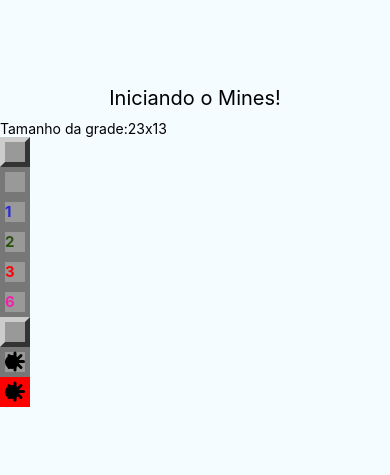
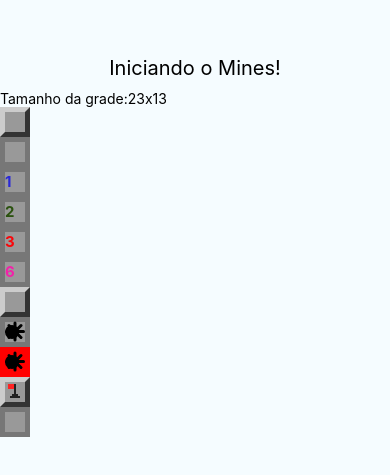
Before and after one commit to Victor110901/Campo-Minado, a React Native app: screen / in a window 390 px wide. Shown: the part 181-656 px from the top of the page. Built offline with nearby package versions, Linux system fonts and the light colour scheme.

Commit message:
Campo-Minado - Criação do componente Flag

```diff
--- a/App.js
+++ b/App.js
@@ -20,6 +20,8 @@
       <Field mined />
       <Field mined opened />
       <Field mined opened exploded/>
+      <Field flagged />
+      <Field flagged opened />
     </View>
   );
 }
--- a/src/components/Field.js
+++ b/src/components/Field.js
@@ -2,14 +2,16 @@
 import { View, StyleSheet, Text } from 'react-native'
 import params from '../params'
 import Mine from './Mine'
+import Flag from './Flag'
 
 export default props => {
-    const { mined, opened, nearMines, exploded } = props
+    const { mined, opened, nearMines, exploded, flagged } = props
 
     const styleField = [styles.field]
     if (opened) styleField.push(styles.opened)
     if (exploded) styleField.push(styles.exploded)
-    if (styleField.length === 1) styleField.push(styles.regular)
+    if (flagged) styleField.push(styles.flagged)
+    if (!opened && !exploded) styleField.push(styles.regular)
 
     let color = null
     if (nearMines > 0) {
@@ -25,6 +27,7 @@
                 <Text style={[styles.label, { color: color }]}>
                     {nearMines}</Text> : false}
             {mined && opened ? <Mine /> : false}
+            {flagged && !opened ? <Flag /> : false}
         </View>
     )
 }
--- /dev/null
+++ b/src/components/Flag.js
@@ -0,0 +1,49 @@
+import React from "react"
+import { View, StyleSheet } from 'react-native'
+
+export default props => {
+    return (
+        <View style={styles.container}>
+            <View style={styles.flagpole} />
+            <View style={styles.flag} />
+            <View style={styles.base1} />
+            <View style={styles.base2} />
+        </View>
+    )
+}
+
+const styles = StyleSheet.create({
+    container: {
+        marginTop: 2,
+    },
+    flagpole: {
+        position: 'absolute',
+        height: 14,
+        width: 2,
+        backgroundColor: '#222',
+        marginLeft: 9,
+    },
+    flag: {
+        position: 'absolute',
+        height: 5,
+        width: 6,
+        backgroundColor: '#F22',
+        marginLeft: 3,
+    },
+    base1: {
+        position: 'absolute',
+        height: 2,
+        width: 6,
+        backgroundColor: '#222',
+        marginLeft: 7,
+        marginTop: 10,
+    },
+    base2: {
+        position: 'absolute',
+        height: 2,
+        width: 10,
+        backgroundColor: '#222',
+        marginLeft: 5,
+        marginTop: 12,
+    }
+})
```
